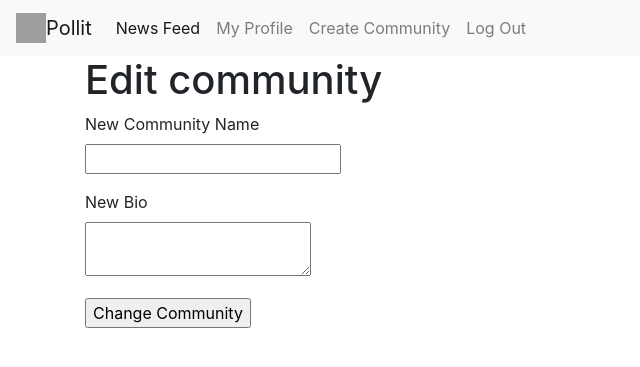
After one commit to GermanovaPolina/web, a Flask app: a page that uses templates/base.html in a window 1280 px wide. The commit adds this page. Shown: the top 367 px of the page, without its empty margins (0-640 px from the left). Run offline with Flask 2, Linux system fonts and the light colour scheme; a user stored in the database is signed in; some libraries are stand-ins or nearby versions; grey boxes are pictures that could not be loaded.

Commit message:
community page
 follow and unfollow
members of community and profile's communities

```diff
--- a/forms.py
+++ b/forms.py
@@ -1,5 +1,5 @@
 from flask_wtf import FlaskForm
-from wtforms import StringField, PasswordField, BooleanField, SubmitField
+from wtforms import StringField, PasswordField, BooleanField, SubmitField, TextAreaField
 from wtforms.validators import DataRequired
 
 
@@ -17,3 +17,13 @@ class RegForm(FlaskForm):
 class EditForm(FlaskForm):
     username = StringField('New Name', validators=[DataRequired()])
     submit = SubmitField('Change name')
+
+class CreateForm(FlaskForm):
+    title = StringField('New Community Name', validators=[DataRequired()])
+    bio = TextAreaField('Bio', validators=[DataRequired()])
+    submit = SubmitField('Create')
+
+class EditComForm(FlaskForm):
+    title = StringField('New Community Name')
+    bio = TextAreaField('New Bio')
+    submit = SubmitField('Change Community')
--- a/main.py
+++ b/main.py
@@ -1,5 +1,5 @@
 from flask import Flask, render_template, session, redirect
-from forms import LoginForm, RegForm, EditForm
+from forms import LoginForm, RegForm, EditForm, CreateForm, EditComForm
 from models import DB, UserModel, NewsModel, CommunityModel
 
 
@@ -41,14 +41,12 @@ def logout():
 
 @app.route('/registration', methods=['GET', 'POST'])
 def reg():
-    if 'username' not in session:
-        return redirect('/login')
     form = RegForm()
     user_name = form.username.data
     password = form.password.data
     user_model = UserModel(db.get_connection())
     existence = ''
-    if not user_name in [tuply[1] for tuply in user_model.get_all()]:
+    if not user_name in [tuply[1] for tuply in user_model.get_all()] and not (user_name is None) and not (password is None):
         user_model.insert(user_name, password)
         return redirect("/login")
     elif not (user_name is None) and not (password is None):
@@ -61,25 +59,105 @@ def profile(user_name):
     if 'username' not in session:
         return redirect('/login')
     user_id = session['user_id']
-    news = NewsModel(db.get_connection()).get_all(user_id)
-    comm = UserModel(db.get_connection()).get(user_id)[3]
-    communities = [UserModel(db.get_connection()).get(i) for i in comm]
+    user = user_model.get_name(user_name)[0]
+    news = NewsModel(db.get_connection()).get_all(user)
+    comm = UserModel(db.get_connection()).get(user)[3].split()
+    communities = [community_model.get(int(i))[1] for i in comm]
     return render_template('profile.html', user_name=user_name, news=news, communities=communities)
 
-@app.route('/edit/<user_name>', methods=['GET', 'POST'])
+@app.route('/profile/<user_name>/edit', methods=['GET', 'POST'])
 def edit(user_name):
     if 'username' not in session:
         return redirect('/login')
     form = EditForm()
     if session['username'] != user_name:
-        return redirect('/profile/<user_name>')
+        return redirect(('/profile/{}').format(user_name))
     user_model = UserModel(db.get_connection())
     new_name = form.username.data
-    if not new_name in [tuply[1] for tuply in user_model.get_all()]:
+    existence = ''
+    if not new_name in [tuply[1] for tuply in user_model.get_all()] and not new_name is None:
         user_model.update(new_name, session['user_id'])
         session['username'] = new_name
         return redirect(('/profile/{}').format(new_name))
-    return render_template('edit.html', form=form, user_name=user_name)
+    elif not new_name is None:
+        existence = 'This name is taken'
+    return render_template('edit.html', form=form, user_name=user_name, existence=existence)
+
+@app.route('/community/<community_name>', methods=['GET'])
+def community(community_name):
+    if 'username' not in session:
+        return redirect('/login')
+    user_name = session['username']
+    community = CommunityModel(db.get_connection()).get_name(community_name)
+    news = NewsModel(db.get_connection()).get_all(None, community[0])
+    admin = int(community[3].split()[0])
+    users = [user_model.get(int(i))[1] for i in community[3].split()]
+    bio = community[2]
+    if session['username'] in users:
+        followed = True
+    else:
+        followed = False
+    print(followed)
+    return render_template('community.html', community_name=community_name, bio=bio, user_name=user_name, news=news, users=users, admin=admin, followed=followed)
+
+@app.route('/create', methods=['GET', 'POST'])
+def create():
+    if 'username' not in session:
+        return redirect('/login')
+    form = CreateForm()
+    community_name = form.title.data
+    bio = form.bio.data
+    existence = ''
+    if not community_name in [tuply[1] for tuply in community_model.get_all()] and not (community_name is None) and not (bio is None):
+        community_model.insert(community_name, bio, session['user_id'])
+        user_model.follow(session['user_id'], community_model.get_name(community_name)[0])
+        return redirect(('/community/{}').format(community_name))
+    elif not (community_name is None) and not (bio is None):
+        existence = 'This name is taken'
+    return render_template('create.html', form=form, existence=existence)
+
+@app.route('/follow/<community_name>')
+def follow(community_name):
+    user_id = session['user_id']
+    com_id = community_model.get_name(community_name)[0]
+    users = community_model.get_name(community_name)[3].split()
+    if not user_id in users:
+        user_model.follow(user_id, com_id)
+        community_model.follow(user_id, com_id)
+    return redirect(('/community/{}').format(community_name))
+
+@app.route('/community/<community_name>/edit', methods=['GET', 'POST'])
+def edit_com(community_name):
+    if 'username' not in session:
+        return redirect('/login')
+    form = EditComForm()
+    community = CommunityModel(db.get_connection()).get_name(community_name)
+    admin = int(community[3].split()[0])
+    if session['user_id'] != admin:
+        return redirect(('/community/{}').format(community_name))
+    title = form.title.data
+    bio = form.bio.data
+    existence = ''
+    if not title in [tuply[1] for tuply in community_model.get_all()] and (not title is None or not bio is None):
+        community_model.update(community[0], title, bio)
+        if title is '':
+            title = community_name
+        return redirect(('/community/{}').format(title))
+    elif not title is None:
+        existence = 'This name is taken'
+    return render_template('editcom.html', form=form, existence=existence)
+
+@app.route('/unfollow/<community_name>')
+def unfollow(community_name):
+    user_id = session['user_id']
+    com_id = community_model.get_name(community_name)[0]
+    users = community_model.get_name(community_name)[3].split()
+    if str(user_id) in users:
+        user_model.unfollow(user_id, com_id)
+        community_model.unfollow(user_id, com_id)
+    return redirect(('/community/{}').format(community_name))
+
+
 
 if __name__ == '__main__':
     app.run(port=8080, host='127.0.0.1')
--- a/models.py
+++ b/models.py
@@ -41,6 +41,12 @@ class UserModel:
         row = cursor.fetchone()
         return row
 
+    def get_name(self, user_name):
+        cursor = self.connection.cursor()
+        cursor.execute("SELECT * FROM users WHERE user_name = ?", (str(user_name), ))
+        row = cursor.fetchone()
+        return row
+
     def get_all(self):
         cursor = self.connection.cursor()
         cursor.execute("SELECT * FROM users")
@@ -64,8 +70,8 @@ class UserModel:
     def unfollow(self, user_id, community_id):
         cursor = self.connection.cursor()
         communities = self.get(user_id)[3].split()
-        if community_id in communities:
-            communities.remove(community_id)
+        if str(community_id) in communities:
+            communities.remove(str(community_id))
             cursor.execute('''UPDATE users SET communities = '{}' WHERE id = {}'''.format(' '.join(communities), str(user_id)))
         cursor.close()
         self.connection.commit()
@@ -73,8 +79,8 @@ class UserModel:
     def follow(self, user_id, community_id):
         cursor = self.connection.cursor()
         communities = self.get(user_id)[3].split()
-        if not community_id in communities:
-            communities.append(community_id)
+        if not str(community_id) in communities:
+            communities.append(str(community_id))
             cursor.execute('''UPDATE users SET communities = '{}' WHERE id = {}'''.format(' '.join(communities), str(user_id)))
         cursor.close()
         self.connection.commit()
@@ -159,7 +165,7 @@ class CommunityModel:
                             (id INTEGER PRIMARY KEY AUTOINCREMENT,
                              title VARCHAR(100),
                              bio VARCHAR(1000),
-                             users_id VARCHAR(10000)
+                             users VARCHAR(10000)
                              )''')
         cursor.close()
         self.connection.commit()
@@ -168,13 +174,19 @@ class CommunityModel:
         cursor = self.connection.cursor()
         cursor.execute('''INSERT INTO communities
                           (title, bio, users)
-                          VALUES (?,?,?)''', (tite, bio, str(user_id) + ' '))
+                          VALUES (?,?,?)''', (title, bio, str(user_id) + ' '))
         cursor.close()
         self.connection.commit()
 
     def get(self, community_id):
         cursor = self.connection.cursor()
         cursor.execute("SELECT * FROM communities WHERE id = ?", (str(community_id), ))
+        row = cursor.fetchone()
+        return row
+
+    def get_name(self, community_name):
+        cursor = self.connection.cursor()
+        cursor.execute("SELECT * FROM communities WHERE title = ?", (str(community_name), ))
         row = cursor.fetchone()
         return row
 
@@ -189,25 +201,25 @@ class CommunityModel:
         if title:
             cursor.execute('''UPDATE communities SET title = '{}' WHERE id = {}'''.format(title, str(community_id)))
         if bio:
-            cursor.execute('''UPDATE communities SET bio = '{}' WHERE id = {}'''.format(content, str(community_id)))
+            cursor.execute('''UPDATE communities SET bio = '{}' WHERE id = {}'''.format(bio, str(community_id)))
         cursor.close()
         self.connection.commit()
 
     def unfollow(self, user_id, community_id):
         cursor = self.connection.cursor()
         users = self.get(community_id)[3].split()
-        if user_id in users:
-            users.remove(user_id)
-            cursor.execute('''UPDATE communities SET users_id = '{}' WHERE id = {}'''.format(' '.join(users), str(community_id)))
+        if str(user_id) in users:
+            users.remove(str(user_id))
+            cursor.execute('''UPDATE communities SET users = '{}' WHERE id = {}'''.format(' '.join(users), str(community_id)))
         cursor.close()
         self.connection.commit()
 
     def follow(self, user_id, community_id):
         cursor = self.connection.cursor()
         users = self.get(community_id)[3].split()
-        if user_id not in users:
-            users.append(user_id)
-            cursor.execute('''UPDATE communities SET users_id = '{}' WHERE id = {}'''.format(' '.join(users), str(community_id)))
+        if str(user_id) not in users:
+            users.append(str(user_id))
+            cursor.execute('''UPDATE communities SET users = '{}' WHERE id = {}'''.format(' '.join(users), str(community_id)))
         cursor.close()
         self.connection.commit()
 
--- a/templates/base.html
+++ b/templates/base.html
@@ -21,8 +21,9 @@
     <div class="navbar-nav">
         {% if "username" in session %}
         <a class="nav-item nav-link active" href="#">News Feed <span class="sr-only"></span></a>
-      <a class="nav-item nav-link" href="#">My Communities</a>
       <a class="nav-item nav-link" href="/profile/{{ session['username'] }}">My Profile</a>
+        <a class="nav-item nav-link" href="/create">Create Community</a>
+        <a class="nav-item nav-link" href="/logout">Log Out</a>
       {% endif %}
     </div>
   </div>
--- a/templates/edit.html
+++ b/templates/edit.html
@@ -14,5 +14,6 @@
             {% endfor %}
         </p>
         <p>{{ form.submit() }}</p>
-    </form>
+</form>
+<h6> {{ existence }}</h6>
 {% endblock %}
--- /dev/null
+++ b/templates/editcom.html
@@ -0,0 +1,28 @@
+{% extends "base.html" %}
+
+{% block content %}
+<h1>Edit community</h1>
+<form action="" method="post" novalidate>
+        {{ form.hidden_tag() }}
+        <p>
+            {{ form.title.label }}<br>
+            {{ form.title }}<br>
+            {% for error in form.title.errors %}
+                <div class="alert alert-danger" role="alert">
+                    {{ error }}
+                </div>
+            {% endfor %}
+        </p>
+        <p>
+            {{ form.bio.label }}<br>
+            {{ form.bio }}<br>
+            {% for error in form.bio.errors %}
+                <div class="alert alert-danger" role="alert">
+                    {{ error }}
+                </div>
+            {% endfor %}
+        </p>
+        <p>{{ form.submit() }}</p>
+</form>
+<h6> {{ existence }}</h6>
+{% endblock %}
```
Also changed, not shown: templates/community.html (added, +38 -0 lines), templates/create.html (added, +28 -0 lines), templates/profile.html (+6 -1 lines), news.db.
